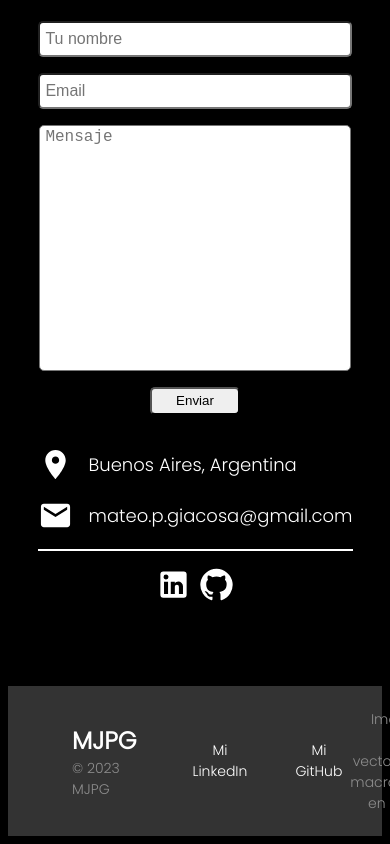
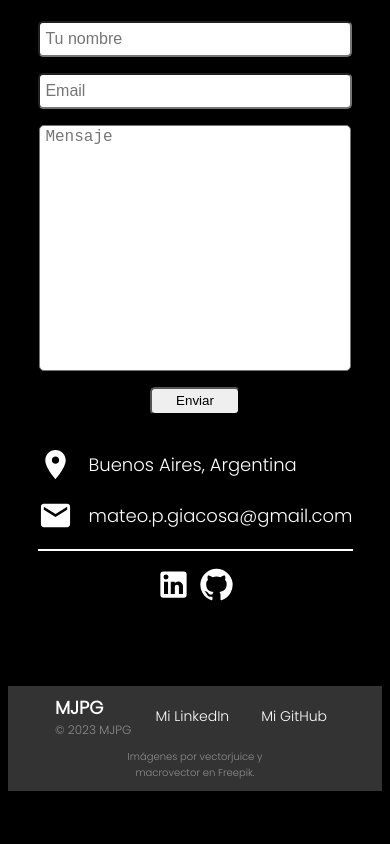
Before and after one commit to Argiiasd/Portfolio, a React (Vite) app in the folder Portfolio/: page / in a window 390 px wide. Shown: the part 3153-3997 px from the top of the page. After the commit the page ends 3952 px from the top, so only its background shows below. Built offline with nearby package versions, Linux system fonts and the light colour scheme.

Commit message:
footer responsive

```diff
--- a/Portfolio/src/Components/Footer/Footer.module.css
+++ b/Portfolio/src/Components/Footer/Footer.module.css
@@ -53,3 +53,41 @@
     font-family: 'Poppins', sans-serif;
     text-align: right;
 }
+
+@media screen and (max-width: 768px) {
+
+    .FooterContainer {
+        flex-wrap: wrap;
+        justify-content: center;
+        height: auto;
+        padding-top: 0.5rem;
+    }
+
+    .LinksContainer {
+        gap: 1rem;
+    }
+
+    .Links {
+        gap: 1rem;
+    }
+
+    .mjpgText {
+        font-size: 18px;
+    }
+
+    .mjpgText2 {
+        font-size: 12px;
+    }
+
+    .mjpgContainer {
+        margin-left: 0;
+    }
+
+    .Text {
+        margin-right: 0;
+        font-size: 10px;
+        width: 100%;
+        text-align: center;
+    }
+
+}
```
